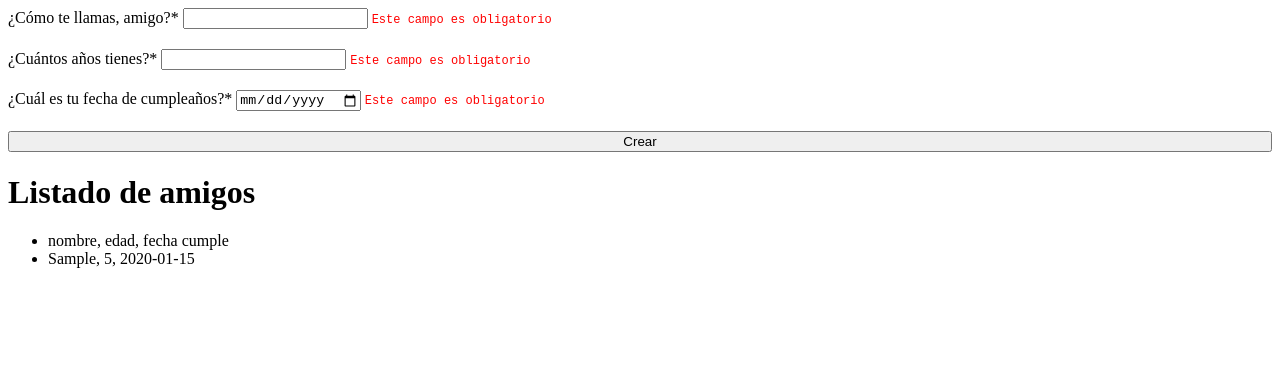
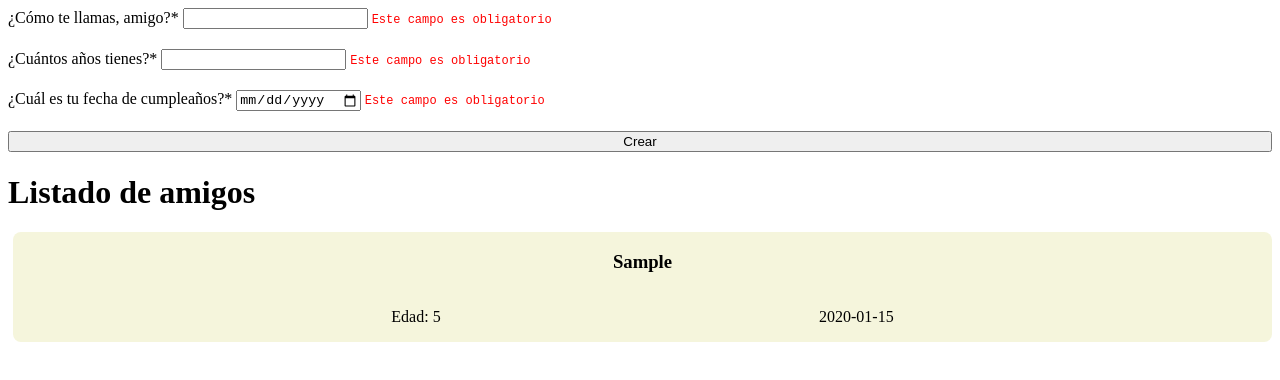
Before and after one commit to josemoncada87/EjemploFormulario, a plain HTML site: page index.html in a window 1280 px wide. Both pictures are taken after typing "Sample", "5", "2020-01-15" into the empty fields and a click on the button "Crear". Drawn offline with Linux system fonts and the light colour scheme.

Commit message:
third, now with cards and template literals

```diff
--- a/index.html
+++ b/index.html
@@ -29,7 +29,7 @@
 
     <h1>Listado de amigos</h1>
     <ul id="list">
-        <li> nombre, edad, fecha cumple </li>
+
     </ul>
     <script src="main.js"></script>
 </body>
--- a/main.js
+++ b/main.js
@@ -3,19 +3,27 @@ let txtNombre = document.querySelector("#nombre");
 let numEdad = document.querySelector("#edad");
 let dateCumple = document.querySelector("#cumple");
 let listAmigos = document.querySelector("#list");
-//console.log(txtNombre);
-//console.log(numEdad);
-//console.log(dateCumple);
+
 btnCrear.addEventListener("click", (ev)=>{
     ev.preventDefault();
+
     if( txtNombre.value!="" && numEdad.value!="" && dateCumple.value!="" ){
         let nuevoNombre = document.createElement("li");
-        nuevoNombre.textContent = txtNombre.value + ", " +  numEdad.value +", "+dateCumple.value;
+        nuevoNombre.innerHTML =
+        `<div class="card">
+            <h3 id="card-friend-name">${txtNombre.value}</h3>
+            <section id="card-info-container">
+                <p>Edad: <span id="span-age"> ${numEdad.value} </span> </p>
+                <p><span id="span-birt"> ${dateCumple.value} </span>  </p>
+            </section>
+        </div>`;
         listAmigos.appendChild(nuevoNombre);
         txtNombre.value="";
         numEdad.value="";
         dateCumple.value="";
     }
+
+
 
     if(txtNombre.value==""){
         let errorMsg = document.querySelector("#error-name");
--- a/style.css
+++ b/style.css
@@ -17,3 +17,30 @@
 .inactive{
     visibility: hidden;
 }
+
+#list{
+    list-style-type: none;
+    padding-inline-start: 5px;
+}
+
+.card{
+    display: flex;
+    flex-direction: column;
+    background-color: beige;
+    border-radius: 8px;
+    justify-content: center;
+    align-content: center;
+    margin-top: 10px;
+    margin-bottom: 10px;
+}
+
+.card h3{
+    font-weight: bolder;
+    text-align: center;
+}
+
+.card section{
+    display: flex;
+    flex-direction: row;
+    justify-content: space-evenly;
+}
```
